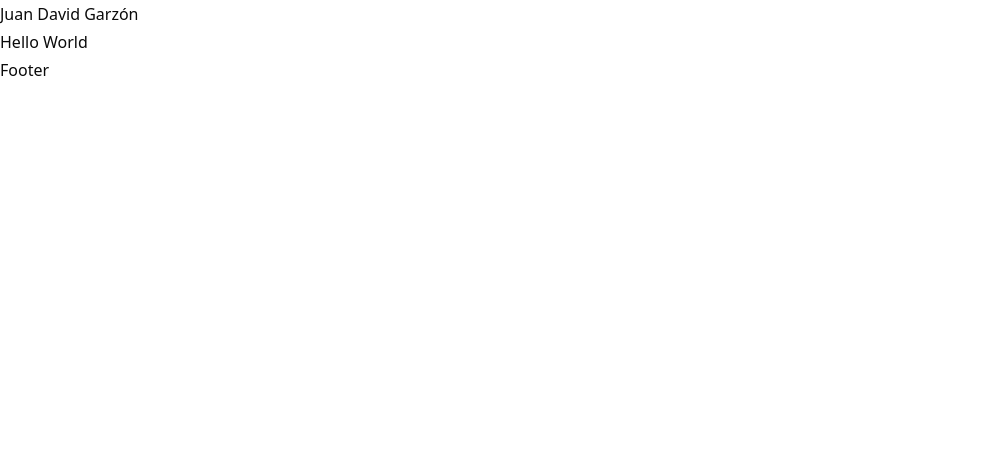
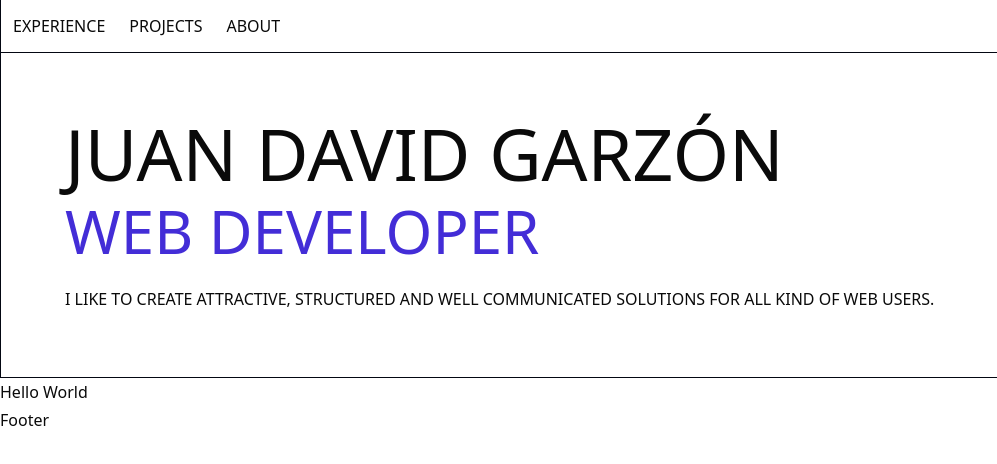
Before and after one commit to juandavid015/portfolio-2025, a Next.js app: page / in a window 1280 px wide. Shown: the top 464 px of the page, without its empty margins (0-997 px from the left). Built offline with nearby package versions, Linux system fonts and the light colour scheme.

Commit message:
feat: add Footer, Navbar, and Section components for improved layout and navigation

```diff
--- /dev/null
+++ b/src/components/footer.tsx
@@ -0,0 +1,23 @@
+import { useTranslations } from "next-intl";
+import Link from "next/link";
+
+const Footer = () => {
+  const t = useTranslations("footer");
+  return (
+    <footer className="w-full border-custom font-light p-12 uppercase font-medium">
+      <span>
+        {`${t("content.part1")} `}
+        <Link
+          href={"https://github.com/juandavid015"}
+          target="_blank"
+          className="text-indigo-700"
+        >
+          {`${t("content.tag")} `}
+        </Link>
+        {t("content.part2")}
+      </span>
+    </footer>
+  );
+};
+
+export default Footer;
--- a/src/components/header.tsx
+++ b/src/components/header.tsx
@@ -1,13 +1,22 @@
 import { useTranslations } from "next-intl";
+import Navbar from "./navbar";
+import { cn } from "@/lib/utils";
 
 const Header = () => {
-  const t = useTranslations('header');
+  const t = useTranslations("header");
 
   return (
-    <header>
-      <h1>{t('title')}</h1>
+    <header className={cn("w-full uppercase", "border-custom")}>
+      <Navbar />
+      <div className="p-16 flex flex-col gap-6">
+        <h1 className="inline-flex flex-col gap-3">
+          <span className="md:text-7xl text-3xl">{t("title")}</span>
+          <span className="md:text-6xl text-2xl text-indigo-700">{t("subtitle")}</span>
+        </h1>
+        <p>{t("description")}</p>
+      </div>
     </header>
-  )
-}
+  );
+};
 
 export default Header;
--- /dev/null
+++ b/src/components/navbar.tsx
@@ -0,0 +1,31 @@
+import { cn } from "@/lib/utils";
+import Link from "next/link";
+
+const sections = ["experience", "projects", "about"];
+
+const Navbar = () => {
+  return (
+    <nav
+      className={cn(
+        "w-full border border-gray-950 border-r-0 border-t-0 border-l-0",
+        "flex items-center p-3"
+      )}
+    >
+      <ul className="list-none flex gap-6">
+        {sections.map((item) => (
+          <NavItem item={item} key={"nav-" + item} />
+        ))}
+      </ul>
+    </nav>
+  );
+};
+
+const NavItem = ({ item }: { item: string }) => {
+  return (
+    <li className="uppercase hover:underline">
+      <Link href={`#${item}`}>{item}</Link>
+    </li>
+  );
+};
+
+export default Navbar;
--- /dev/null
+++ b/src/components/section.tsx
@@ -0,0 +1,50 @@
+import { cn } from "@/lib/utils";
+import { ReactNode } from "react";
+
+export const SectionHeader = ({
+  title,
+  className,
+}: {
+  title: string;
+  className?: string;
+}) => {
+  return (
+    <div className={cn("p-12 border-custom uppercase", className)}>
+      <h2 className="md:text-5xl text-3xl">{title}</h2>
+    </div>
+  );
+};
+
+const SectionContent = ({
+  children,
+  className,
+}: {
+  children: ReactNode;
+  className?: string;
+}) => {
+  return <div className={cn("p-12 border-custom", className)}>{children}</div>;
+};
+
+const Section = ({
+  children,
+  title,
+  className,
+  headerClassName,
+  contentClassName,
+  ...props
+}: {
+  children: ReactNode;
+  title: string;
+  className?: string;
+  contentClassName?: string;
+  headerClassName?: string;
+  [key: string]: unknown;
+}) => {
+  return (
+    <section className={cn("flex flex-col w-full", className)} {...props}>
+      <SectionHeader title={title} className={headerClassName} />
+      <SectionContent className={contentClassName}>{children}</SectionContent>
+    </section>
+  );
+};
+export default Section;
```
